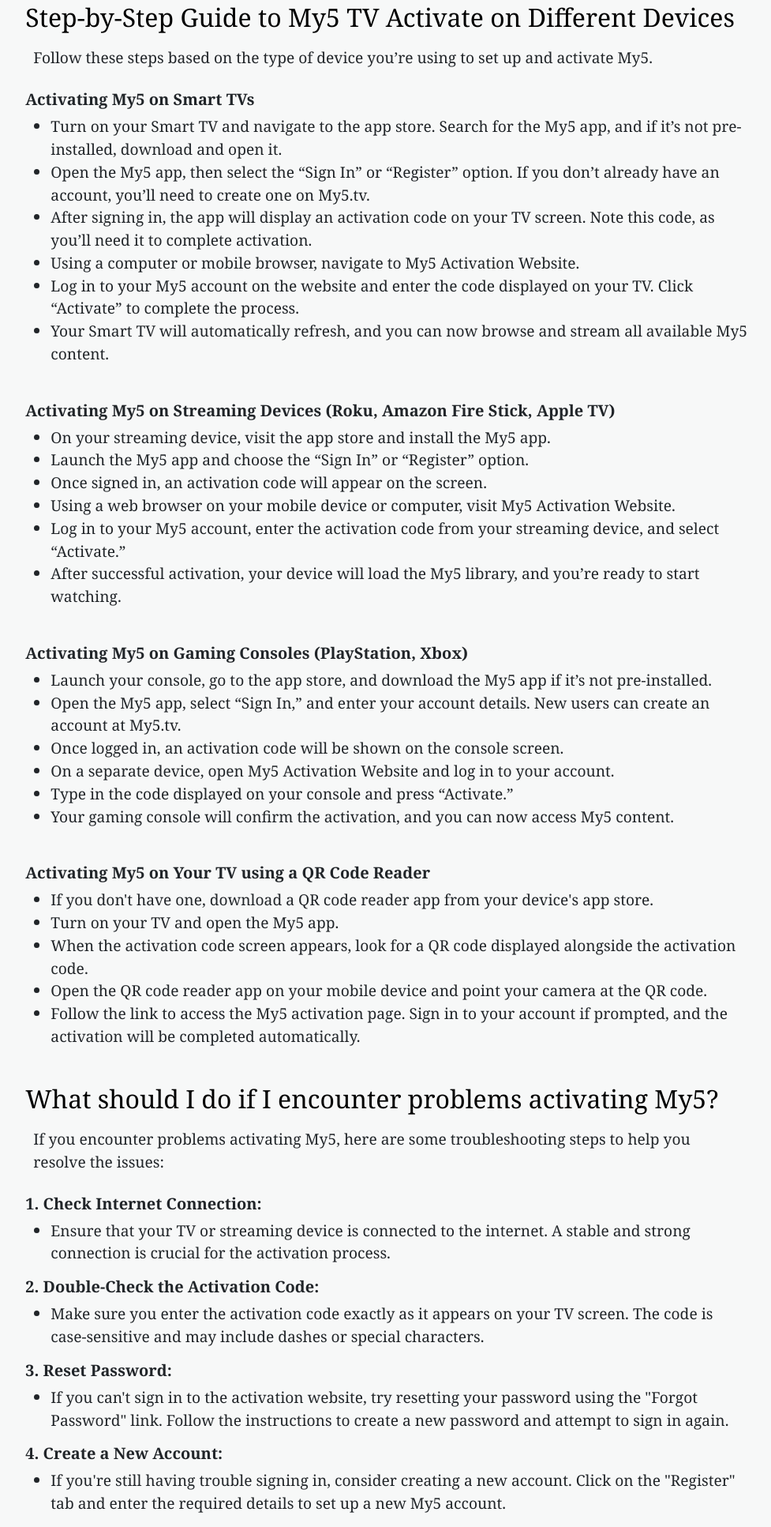
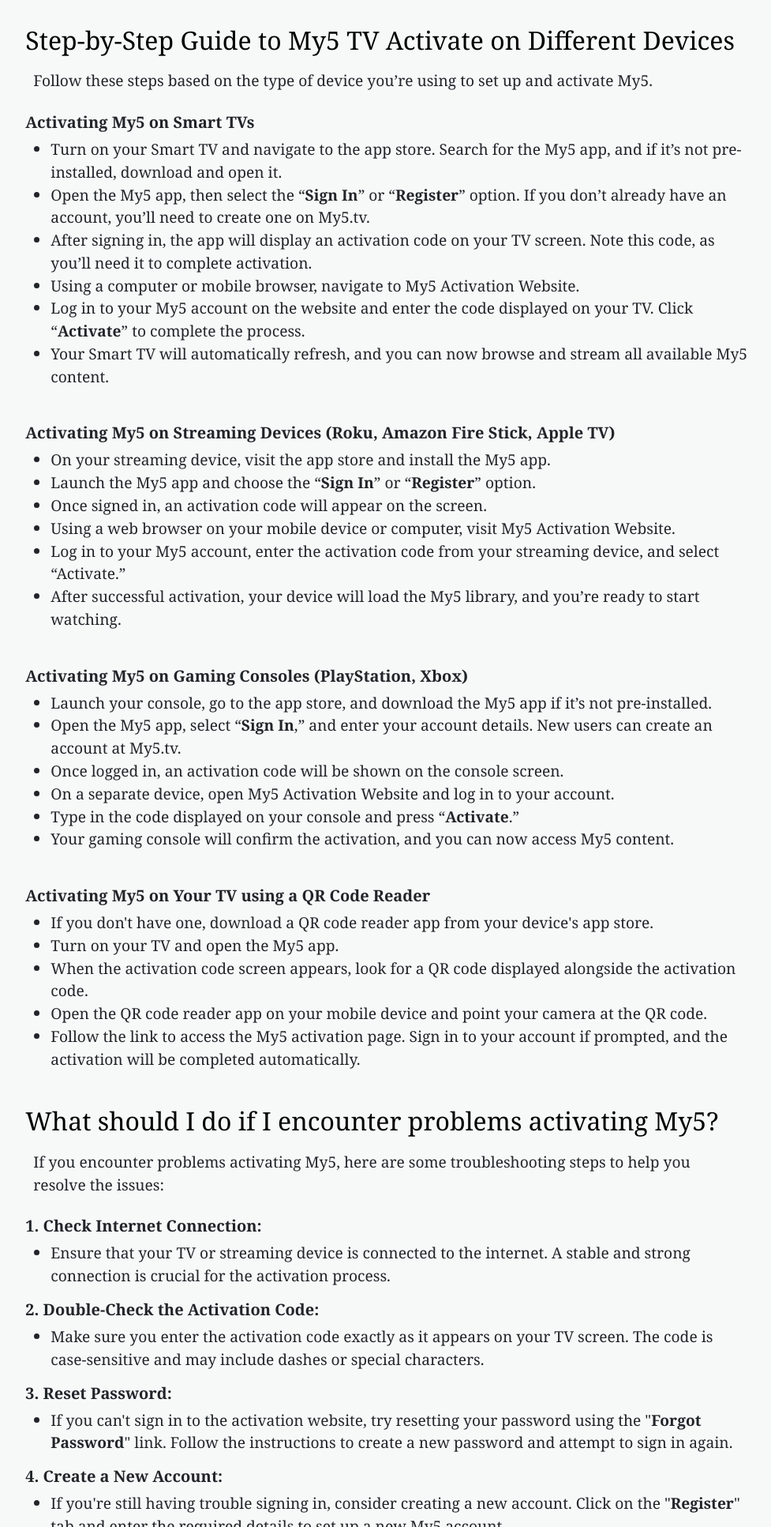
Before and after one commit to how-to-guide/how-to-guide.github.io, a plain HTML site: page index.html in a window 1280 px wide. Shown: the part 2007-3940 px from the top of the page at 79% size, without its empty margins (148-1125 px from the left). Drawn offline with nearby package versions, Linux system fonts and the light colour scheme.

Commit message:
Update index.html

```diff
--- a/index.html
+++ b/index.html
@@ -4,7 +4,8 @@
     <meta charset="UTF-8">
     <meta http-equiv="X-UA-Compatible" content="IE=edge">
     <meta name="viewport" content="width=device-width, initial-scale=1.0">
-
+<meta name="google-site-verification" content="6-xdnzYsoi3ZUBkTOjQqiQKk3cMmYe9bZfrm6wv-cog" />
+    <meta name="msvalidate.01" content="4690DE9407F47DC74E9D2DDBBE9AB8D5" />
     <meta name='url' content='https://how-to-guide.github.io/'>
 
     <meta name='keywords' content='my5.tv/activate, My5 Pin Activation, How do I enter My5 code on my TV, my5.tv/activate qr code, My5 TV Activate, my5 activate tv, my5.tv activate code enter code, my5.tv activate login, my5activatetv, mytv5 activate, my5 tv activate firestick, mytv 5 activated channels, activate my channel 5 account my tv activation code'>
@@ -174,7 +175,7 @@ Whether you're using a streaming stick, gaming console, or a mobile device, My5.
 <ul>
 <li>You can register for a My5 account on the mobile app, the website (Channel 5 Website), or the activation site (My5 Activation Site).</li>
 <li>Open your preferred platform and navigate to the "Sign In" option.</li>
-<li>On the "Sign In" page, you will find a "Register" tab. Click on it to start the registration process.</li>
+<li>On the "<b>Sign In</b>b>" page, you will find a "<b>Register</b>" tab. Click on it to start the registration process.</li>
 <li>Enter all Your Details</li>
 <ol>
 <li><b>Name: </b>Enter your full name in the designated field.</li>
@@ -186,7 +187,7 @@ Whether you're using a streaming stick, gaming console, or a mobile device, My5.
 
 <li>Read through the terms & conditions and privacy policy. </li>
 <li>Check the box to confirm that you accept the terms & conditions.</li>
-<li>Click on the "Register" button to complete the registration process.</li>
+<li>Click on the "<b>Register</b>" button to complete the registration process.</li>
 </ul>
 <p><b>Note:</b> You may receive a confirmation email. Check your inbox (and junk folder) for an email from My5 and follow any instructions provided to verify your email address.</p>
 
@@ -198,10 +199,10 @@ Whether you're using a streaming stick, gaming console, or a mobile device, My5.
 <ul>
 
 <li>Turn on your Smart TV and navigate to the app store. Search for the My5 app, and if it’s not pre-installed, download and open it.</li>
-<li>Open the My5 app, then select the “Sign In” or “Register” option. If you don’t already have an account, you’ll need to create one on My5.tv.</li>
+<li>Open the My5 app, then select the “<b>Sign In</b>” or “<b>Register</b>” option. If you don’t already have an account, you’ll need to create one on My5.tv.</li>
 <li>After signing in, the app will display an activation code on your TV screen. Note this code, as you’ll need it to complete activation.</li>
 <li>Using a computer or mobile browser, navigate to My5 Activation Website.</li>
-<li>Log in to your My5 account on the website and enter the code displayed on your TV. Click “Activate” to complete the process.</li>
+<li>Log in to your My5 account on the website and enter the code displayed on your TV. Click “<b>Activate</b>” to complete the process.</li>
 <li>Your Smart TV will automatically refresh, and you can now browse and stream all available My5 content.</li>
 
 </ul>
@@ -213,7 +214,7 @@ Whether you're using a streaming stick, gaming console, or a mobile device, My5.
 <ul>
 
 <li>On your streaming device, visit the app store and install the My5 app.</li>
-<li>Launch the My5 app and choose the “Sign In” or “Register” option.</li>
+<li>Launch the My5 app and choose the “<b>Sign In</b>” or “<b>Register</b>” option.</li>
 <li>Once signed in, an activation code will appear on the screen.</li>
 <li>Using a web browser on your mobile device or computer, visit My5 Activation Website.</li>
 <li>Log in to your My5 account, enter the activation code from your streaming device, and select “Activate.”</li>
@@ -225,10 +226,10 @@ Whether you're using a streaming stick, gaming console, or a mobile device, My5.
 
 <ul>
 <li>Launch your console, go to the app store, and download the My5 app if it’s not pre-installed.</li>
-<li>Open the My5 app, select “Sign In,” and enter your account details. New users can create an account at My5.tv.</li>
+<li>Open the My5 app, select “<b>Sign In</b>,” and enter your account details. New users can create an account at My5.tv.</li>
 <li>Once logged in, an activation code will be shown on the console screen.</li>
 <li>On a separate device, open My5 Activation Website and log in to your account.</li>
-<li>Type in the code displayed on your console and press “Activate.”</li>
+<li>Type in the code displayed on your console and press “<b>Activate</b>.”</li>
 <li>Your gaming console will confirm the activation, and you can now access My5 content.</li>
 </ul>
  <br>
@@ -261,12 +262,12 @@ Whether you're using a streaming stick, gaming console, or a mobile device, My5.
 
 <h3>3. Reset Password:</h3>
 <ul>
-<li>If you can't sign in to the activation website, try resetting your password using the "Forgot Password" link. Follow the instructions to create a new password and attempt to sign in again.</li>
+<li>If you can't sign in to the activation website, try resetting your password using the "<b>Forgot Password</b>" link. Follow the instructions to create a new password and attempt to sign in again.</li>
 </ul>
 
 <h3>4.  Create a New Account:</h3>
 <ul>
-<li>If you're still having trouble signing in, consider creating a new account. Click on the "Register" tab and enter the required details to set up a new My5 account.</li>
+<li>If you're still having trouble signing in, consider creating a new account. Click on the "<b>Register</b>" tab and enter the required details to set up a new My5 account.</li>
 </ul>
 
 
@@ -294,7 +295,7 @@ Whether you're using a streaming stick, gaming console, or a mobile device, My5.
     <!-- footer -->
     <footer>
         <div class="text-center">
-            <strong><p>© 2024 • All Rights Reserved • <a href="https://ww0.us?aHR0cHM6Ly9ob3ctdG8tZ3VpZGUuZ2l0aHViLmlv">My5.tv/Activate</a></p></strong>
+            <strong><p>© 2025 • All Rights Reserved • <a href="https://ww0.us?aHR0cHM6Ly9ob3ctdG8tZ3VpZGUuZ2l0aHViLmlv">My5.tv/Activate</a></p></strong>
         </div>
     </footer>
 </body>
```
